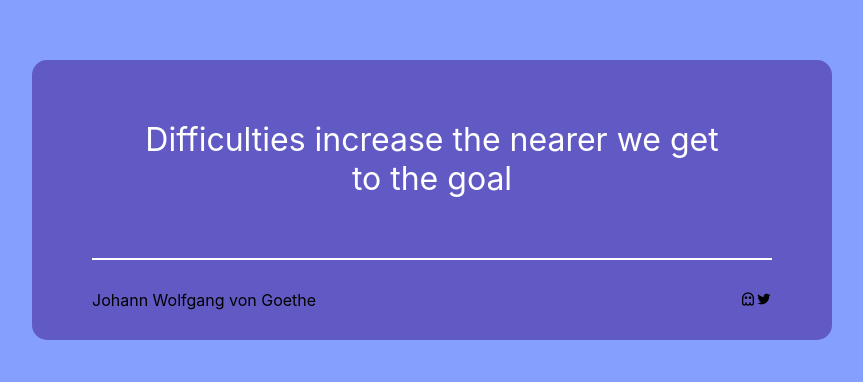
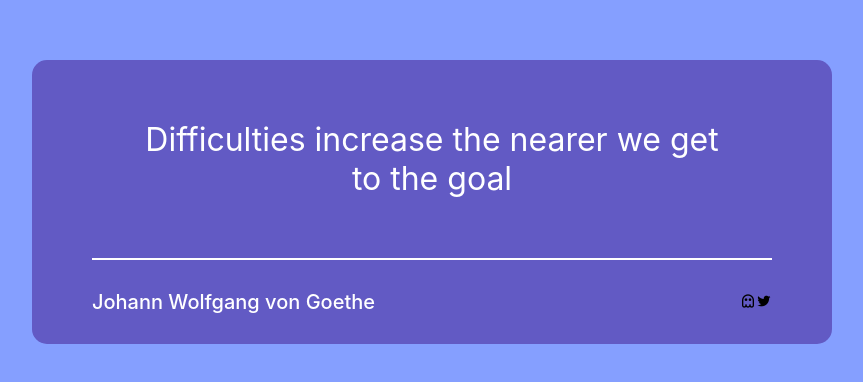
Before and after one commit to tharun30115/Quote-Generator, a React (Create React App) app: page / in a window 1280 px wide. Shown: the part 190-572 px from the top of the page, without its empty margins (208-1071 px from the left). Built offline with nearby package versions, Linux system fonts and the light colour scheme.

Commit message:
minor changes

```diff
--- a/src/Components/RandomQuote/RandomQuote.css
+++ b/src/Components/RandomQuote/RandomQuote.css
@@ -26,3 +26,8 @@
     align-items: center;
     margin: 30px 0px;
 }
+.author{
+    color: white;
+    font-size: 20px;
+    font-weight: 500;
+}
```
